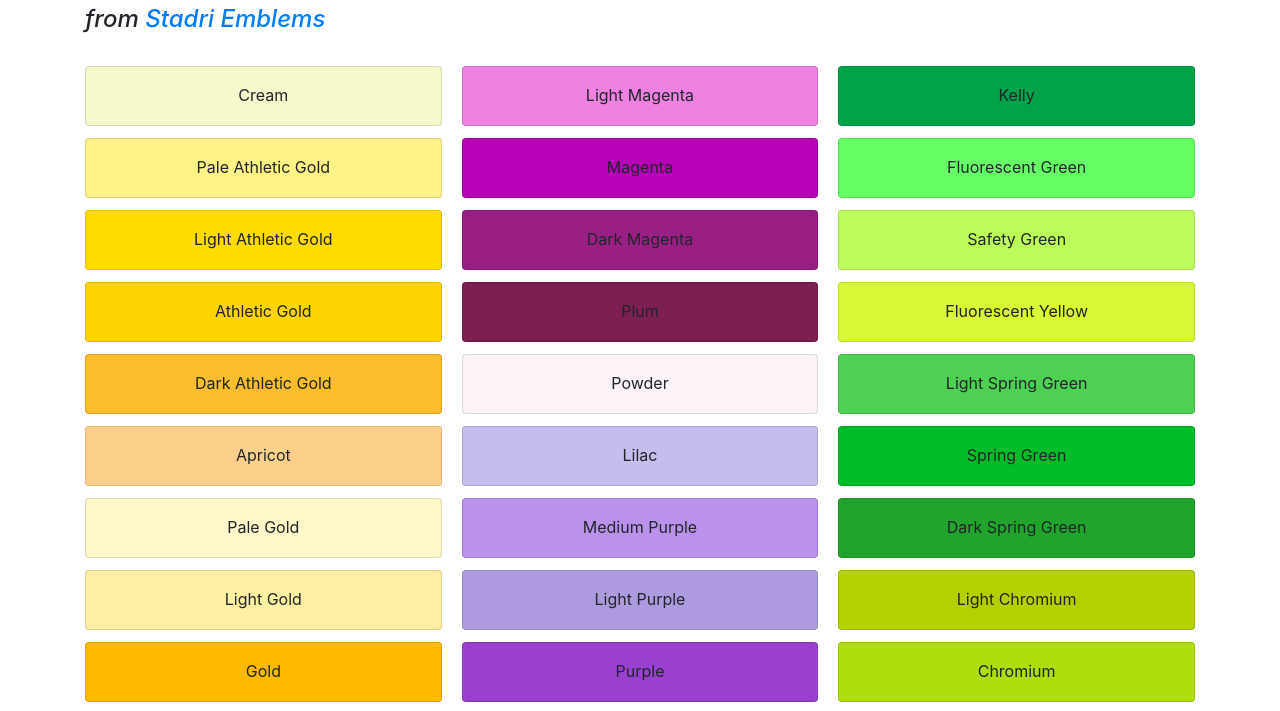
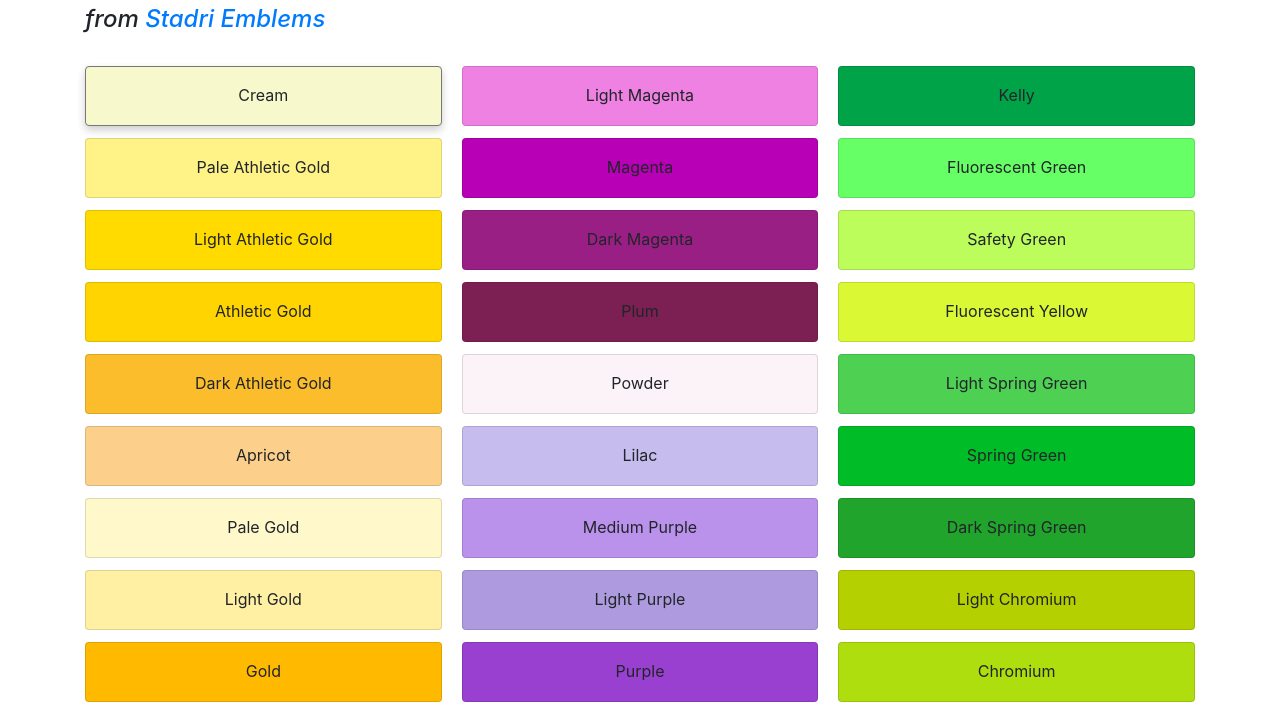
Before and after one commit to dylandesrosiers/dylandesrosiers.com, a plain HTML site: page thread-color-chart.html in a window 1280 px wide. In both pictures the pointer is over the element "Cream". Shown: the part 75-786 px from the top of the page. Drawn offline with nearby package versions, Linux system fonts and the light colour scheme.

Commit message:
Update css

```diff
--- a/thread-color-chart.html
+++ b/thread-color-chart.html
@@ -21,7 +21,10 @@
   padding: 16px;
   text-align: center;
 }
-
+.card:hover {
+  border: 1px solid #777;
+  box-shadow: 0 4px 8px 0 rgba(0,0,0,0.2);
+}
 </style>
 </head>
 
```
